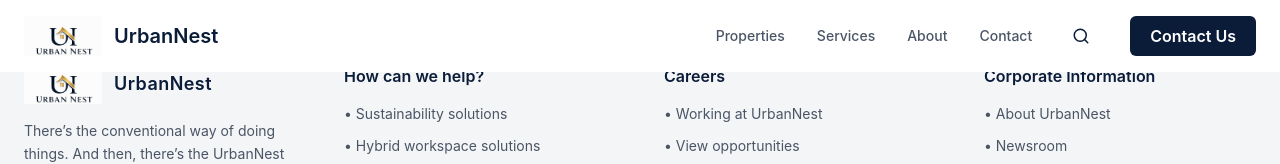
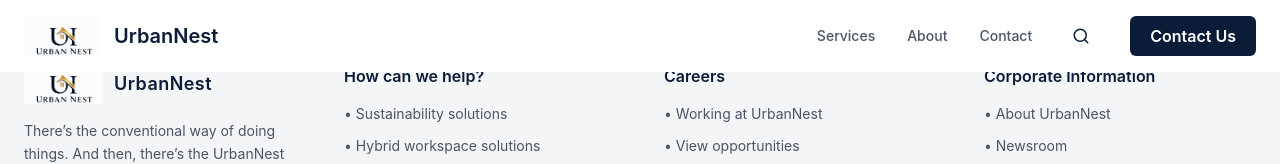
Before and after one commit to Tannerusrilakshmivenkatamounika/Urbannest, a React (Vite) app: page /feedback in a window 1280 px wide. Shown: the top 164 px of the page. Built offline with nearby package versions, Linux system fonts and the light colour scheme.

Commit message:
corrections as cliem asked remove properties and testimonials

```diff
--- a/src/Component/00-Header/header.tsx
+++ b/src/Component/00-Header/header.tsx
@@ -4,7 +4,7 @@
 import logoImg from "../../assets/logo.png";
 
 const navLinks = [
-  { to: "/properties", label: "Properties" },
+  // { to: "/properties", label: "Properties" },
   { to: "/services", label: "Services" },
   { to: "/about", label: "About" },
   { to: "/contact", label: "Contact" },
--- a/src/Pages/02-About/About.tsx
+++ b/src/Pages/02-About/About.tsx
@@ -227,10 +227,10 @@
       </section>
 
       {/* ── 4. TESTIMONIALS ── */}
-      <section className="py-24 bg-white">
+      {/* <section className="py-24 bg-white">
         <div className="max-w-7xl mx-auto px-6">
 
-          {/* Header */}
+
           <div className="text-center mb-14">
             <p className="text-red-500 text-sm font-semibold tracking-widest uppercase mb-3">
               Testimonials
@@ -240,7 +240,6 @@
             </h2>
           </div>
 
-          {/* Cards */}
           <div className="grid md:grid-cols-3 gap-6">
             {visibleTestimonials.map((t, i) => (
               <div
@@ -256,19 +255,16 @@
                     : "bg-[#f5f0eb] hover:bg-[#efe7df] hover:scale-[1.01]"
                   }`}
               >
-                {/* Stars */}
                 <div className="flex gap-1 mb-6">
                   {[...Array(5)].map((_, s) => (
                     <span key={s} className="text-yellow-400 text-lg">★</span>
                   ))}
                 </div>
 
-                {/* Quote text */}
                 <p className="text-gray-600 text-sm leading-relaxed mb-8 flex-1">
                   {t.text}
                 </p>
 
-                {/* Avatar */}
                 <div className={`w-16 h-16 rounded-full overflow-hidden border-4 mb-3
                   ${i === 1 ? "border-red-400" : "border-[#e9dfcf]"}`}>
                   <img src={t.img} alt={t.name} className="w-full h-full object-cover" />
@@ -279,14 +275,12 @@
                   {t.role}
                 </p>
 
-                {/* Bottom-right corner fold effect */}
                 <div className={`absolute bottom-0 right-0 w-10 h-10 rounded-tl-3xl rounded-br-3xl
                   ${i === 1 ? "bg-red-400/20" : "bg-[#e9dfcf]"}`} />
               </div>
             ))}
           </div>
 
-          {/* Navigation dots */}
           <div className="flex justify-center gap-3 mt-10">
             {testimonials.map((_, i) => (
               <button
@@ -298,7 +292,7 @@
             ))}
           </div>
         </div>
-      </section>
+      </section> */}
     </>
   );
 };
```
